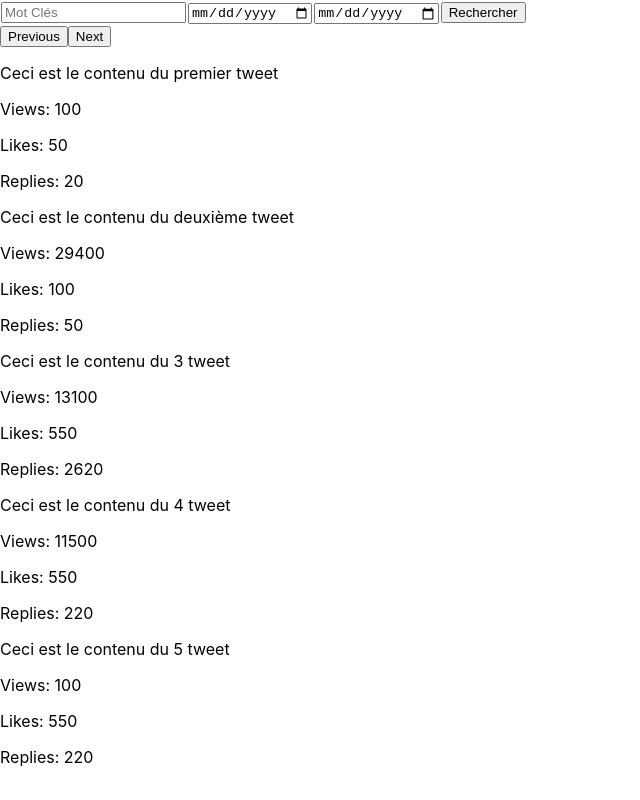
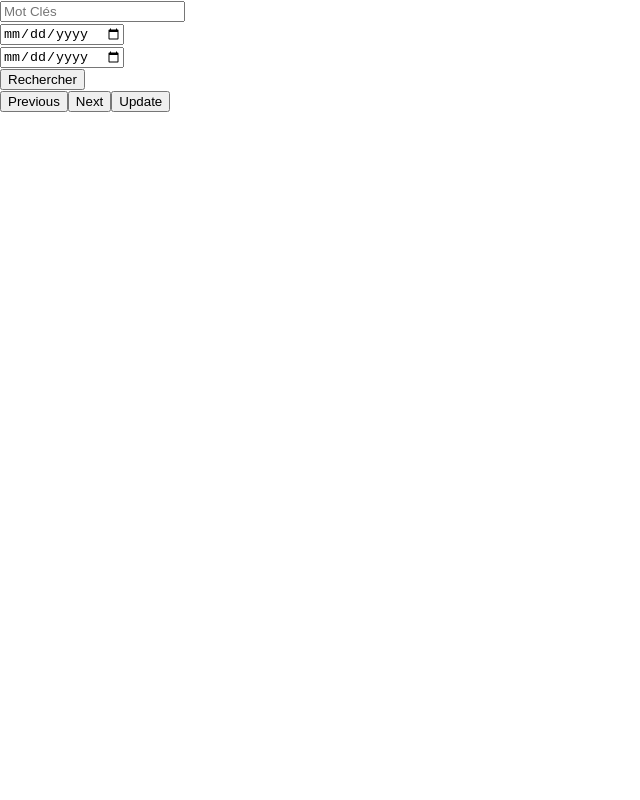
Before and after one commit to CloeMAIN/AudensielTwitterWebscrap, a React (Create React App) app in the folder frontend/: page / in a window 1280 px wide. Shown: the whole page, without its empty margins (0-640 px from the left). Built offline with nearby package versions, Linux system fonts and the light colour scheme.

Commit message:
Affichage frontend non fini

```diff
--- a/frontend/src/App.js
+++ b/frontend/src/App.js
@@ -1,6 +1,6 @@
 import React from 'react';
 import SearchBar from './Components/Recherche_tweet.js';
-import TweetContent from './Components/Tableau_tweet.js';
+//import TweetContent from './Components/Tableau_tweet.js';
 
 function App() {
   return (
@@ -8,9 +8,6 @@ function App() {
       <div className="SearchTweetBar">
         <SearchBar/>
       </div>
-      <div className="TweetTable">
-        <TweetContent/>
-      </div>
     </div>
   );
 }
--- a/frontend/src/Components/Recherche_tweet.js
+++ b/frontend/src/Components/Recherche_tweet.js
@@ -1,53 +1,145 @@
+import React, { useState } from 'react';
+import axios from 'axios';
 
-
-function SearchKeyWord({keyword}){
+function SearchKeyWord({keyword,setKeyword}){
     return(
         <form>
-            <input type="mot" placeholder="Mot Clés"/>
+            <input type="text" placeholder="Mot Clés" value={keyword} onChange={(e) => setKeyword(e.target.value)}/>
         </form>
     );
 }
 
-function SearchBeginDate({date}){
+function SearchBeginDate({beginDate,setBeginDate}){
     return(
         <form>
-            <input type="date" placejolder="Début"/>
+            <input type="date" placeholder="Début" value={beginDate} onChange={(e) => setBeginDate(e.target.value)}/>
         </form>
     );
 }
 
 
-function SearchEndDate({date}){
+function SearchEndDate({endDate,setEndDate}){
     return(
         <form>
-            <input type="date" placejolder="Fin"/>
+            <input type="date" placeholder="Fin" value={endDate} onChange={(e) => setEndDate(e.target.value)}/>
         </form>
     );
 }
 
-function SubmitButton({submit}){
+function SubmitButton({handleSubmit,isLoading}){
     return(
-        <button type="submit">Rechercher</button>
+        <button type="submit" onClick = {handleSubmit} disabled={isLoading}>Rechercher</button>
     );
 }
 
 
-function SearchBar({whole}){
+function SearchBar(){
+    // Definition fonction
+
+    //Definition des variables d'état
+    const [keyword, setKeyword] = useState('');
+    const [beginDate, setBeginDate] = useState('');
+    const [endDate, setEndDate] = useState('');
+    const [tweets, setTweets] = useState([]);
+    const [start,setStart] = useState(0);
+    const [end,setEnd] = useState(5);
+    const [isLoading, setIsLoading] = useState(false);
+
+
+
+
+    let now = new Date();
+    //Pour avoir l'id de la requête dans le même format que dans le backend
+    let year = now.getFullYear();
+    let month = String(now.getMonth() + 1).padStart(2, '0'); // Les mois commencent à 0 en JavaScript
+    let day = String(now.getDate()).padStart(2, '0');
+    let hour = String(now.getHours()).padStart(2, '0');
+    let minute = String(now.getMinutes()).padStart(2, '0');
+    let req_id = `${year}${month}${day}${hour}${minute}`;
+
+
+    //Fonctions de soumission (va faire requete get_tweets par le biais url)
+    const handleSubmit = async (event) => {
+        event.preventDefault();
+        now = new Date();
+        year = now.getFullYear();
+        month = String(now.getMonth() + 1).padStart(2, '0'); // Les mois commencent à 0 en JavaScript
+        day = String(now.getDate()).padStart(2, '0');
+        hour = String(now.getHours()).padStart(2, '0');
+        minute = String(now.getMinutes()).padStart(2, '0');
+
+        req_id = `${year}${month}${day}${hour}${minute}`;
+        // Effectuer la requête get_tweets avec keyword, beginDate et endDate
+        try{
+            const response = await axios.get(`http://localhost:8000/api/search/${keyword}/${endDate}/${beginDate}`);
+            console.log(response);
+            // On pourrait ajouter un élement montrant que la requête a été effectuée
+            // et un autre pour montrer que la requête est toujours en cours
+            // On pourrait aussi ajouter un élement montrant que la requête est terminée
+            // et un autre pour montrer que la requête a échoué
+        } catch (error){
+            console.error(error);
+
+        } finally {
+            setIsLoading(false); // Définir isLoading à false lorsque la requête est terminée
+        }
+    }
+
+    //Faire tourner cela toutes les 20 secondes
+    const handleUpdate = async (event) => {
+        event.preventDefault();
+        try{
+            const response = await axios.get(`http://localhost:8000/api/search_new/${req_id}`);
+            setTweets(response.data);
+        }
+        catch (error){
+            console.error(error);
+        }
+    }
+
+
+    const handleNext = () => {
+        setStart(oldStart =>oldStart+5);
+        setEnd(oldEnd=>oldEnd+5);
+    }
+
+    const handlePrevious = () => {
+        setStart(oldStart => oldStart-5);
+        setEnd(oldEnd => oldEnd-5);
+    }
+
+
+    //Affichage
     return(
-    <tr>
-        <td>
-            <SearchKeyWord/>
-        </td>
-        <td>
-            <SearchBeginDate/>
-        </td>
-        <td>
-            <SearchEndDate/>
-        </td>
-        <td>
-            <SubmitButton/>
-        </td>
-    </tr>
+        <div className="FormsAndTweet">
+
+            <form onSubmit={handleSubmit}>
+                <SearchKeyWord keyword={keyword} setKeyword={setKeyword}/>
+                <SearchBeginDate beginDate={beginDate} setBeginDate={setBeginDate}/>
+                <SearchEndDate endDate={endDate} setEndDate={setEndDate}/>
+                <SubmitButton handleSubmit={handleSubmit} isLoading={isLoading}/>
+                {/*On doit add la fonction handleUpdate si handleSubmit pressed
+                Soit on utilise un useState de submitPressed,setSubmitPressed
+                pour déterminer quand arrêter de faire la boucle de handleUpdate*/}
+            </form>
+
+            <div className = "TweetTable">
+                <button onClick = {handlePrevious}>Previous</button>
+                <button onClick = {handleNext}>Next</button>
+                <button onClick={handleUpdate}>Update</button>
+
+                <div className = "TableElement">
+                    {tweets.slice(start, end).map((tweet, index) => (
+                        <div key={index}>
+                            <p>{tweet.content}</p>
+                            <p>Views: {tweet.views}</p>
+                            <p>Likes: {tweet.likes}</p>
+                            <p>Replies: {tweet.replies}</p>
+                        </div>
+                    ))}
+                </div>
+            </div>
+        </div>
     );
 }
 
```
